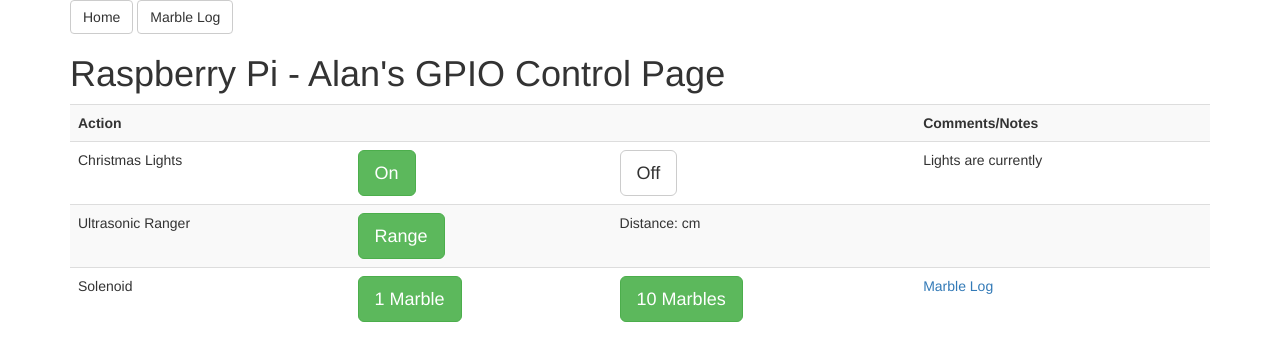
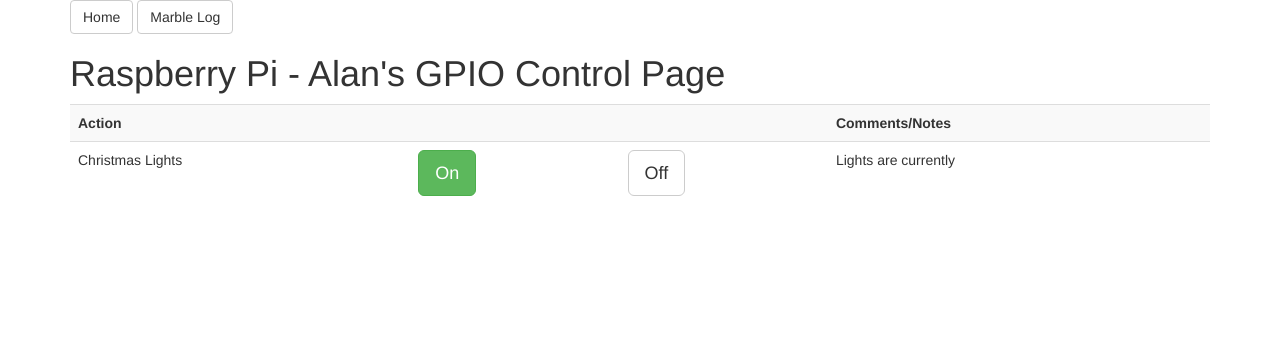
Before and after one commit to alangobrown/christmas-lights, a Flask app: page / in a window 1280 px wide. Shown: the top 361 px of the page. Run offline with Flask 2, Linux system fonts and the light colour scheme; some libraries are stand-ins or nearby versions.

Commit message:
Update index.html

```diff
--- a/app/templates/index.html
+++ b/app/templates/index.html
@@ -17,18 +17,6 @@
             <td><a href="#"><button type="button" id = "lights-on" class="btn btn-success btn-lg">On</button></a></td>
             <td><a href="#"><button type="button" id = "lights-off" class="btn btn-default btn-lg">Off</button></a></td>
             <td>Lights are currently <span id = "lights-status"></span></td>
-          </tr>
-          <tr>
-            <td>Ultrasonic Ranger</td>
-            <td><a href="/#"><button type="button" id = "ranger" class="btn btn-success btn-lg">Range</button></a></td>
-            <td>Distance: <span id = "result"></span>cm</td>
-            <td></td>
-          </tr>
-          <tr>
-            <td>Solenoid</td>
-            <td><a href="#"><button type="button" id = "solenoid-short"class="btn btn-success btn-lg">1 Marble</button></a></td>
-            <td><a href="#"><button type="button" id = "solenoid-long"class="btn btn-success btn-lg">10 Marbles</button></a></td>
-            <td><a href="/solenoid/log">Marble Log</td>
           </tr>
         </table>
 
```
